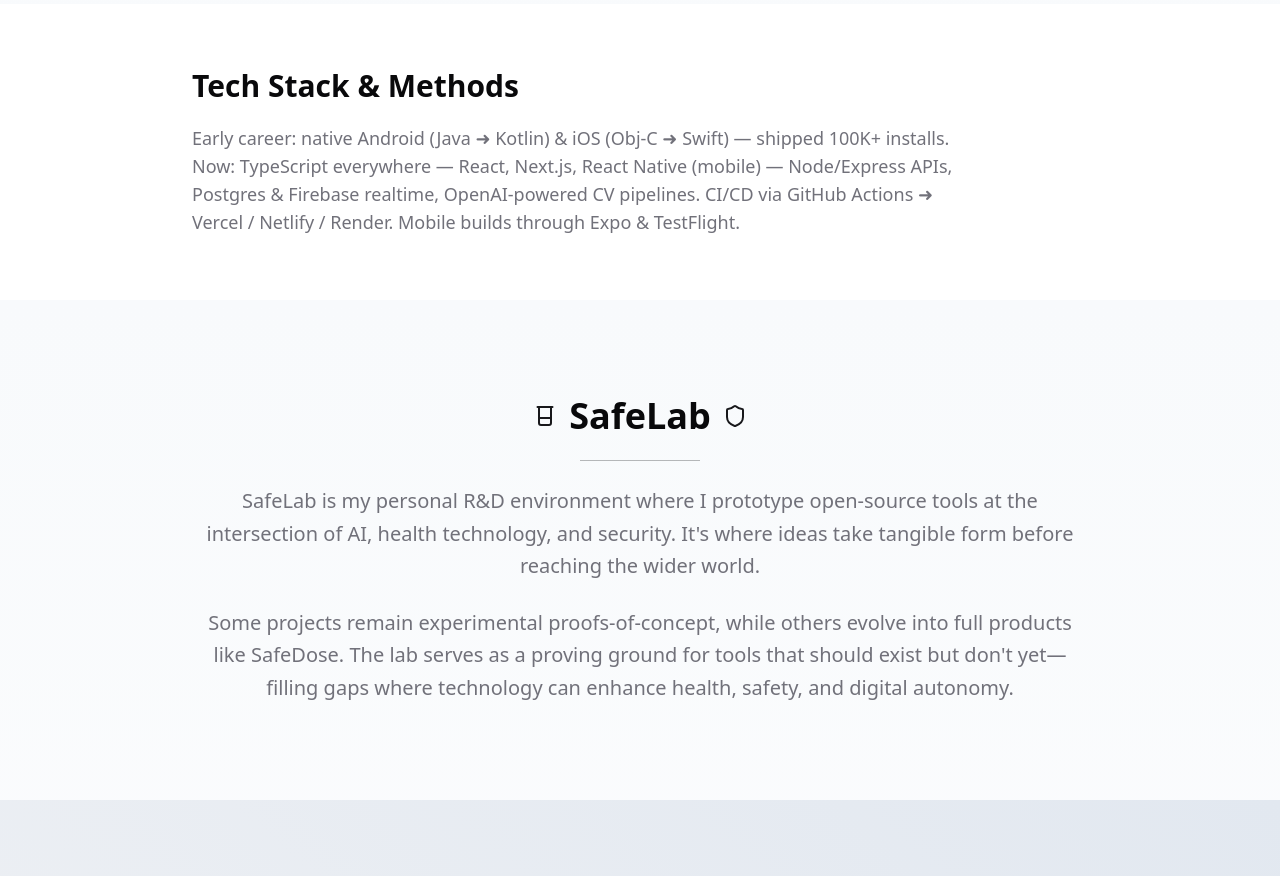
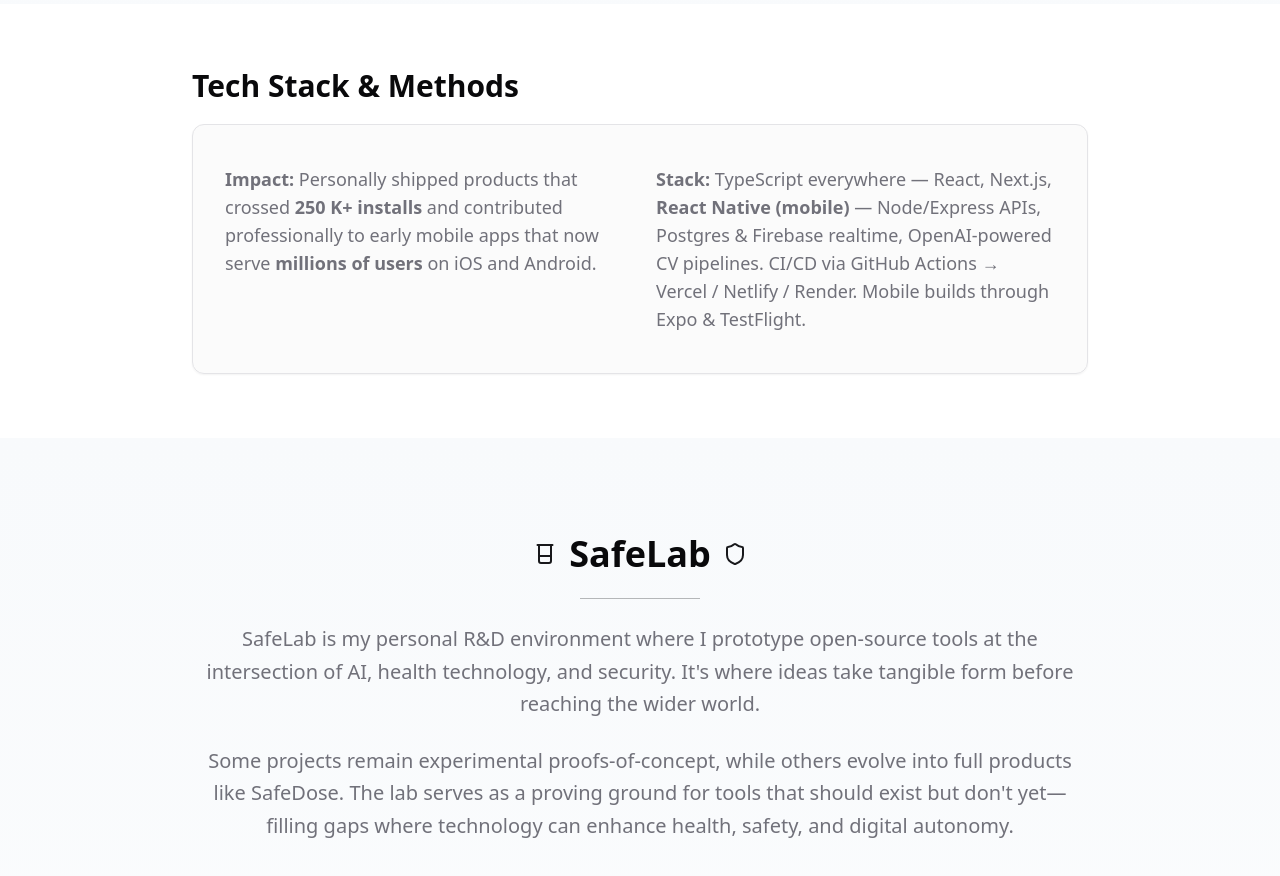
Before and after one commit to rodneyg/rodney-gainous-site, a React (Vite) app: page / in a window 1280 px wide. Shown: the part 860-1736 px from the top of the page. Built offline with nearby package versions, Linux system fonts and the light colour scheme.

Commit message:
Implement redesigned Tech Stack section with card layout
Co-authored-by: rodneyg <6868495+rodneyg@users.noreply.github.com>

```diff
--- a/src/components/TechStackBlock.tsx
+++ b/src/components/TechStackBlock.tsx
@@ -1,5 +1,6 @@
 import React from 'react';
 import { motion } from 'framer-motion';
+import { Card } from '@/components/ui/card';
 
 const TechStackBlock = () => {
   return (
@@ -12,10 +13,16 @@ const TechStackBlock = () => {
         transition={{ duration: 0.6 }}
       >
         <h2 className="text-3xl font-bold mb-5">Tech Stack & Methods</h2>
-        <p className="text-lg text-muted-foreground max-w-[75ch]">
-          Early career: native Android (Java ➜ Kotlin) &amp; iOS (Obj-C ➜ Swift) — shipped 100K+ installs.
-          Now: TypeScript everywhere — React, Next.js, React Native (mobile) — Node/Express APIs, Postgres &amp; Firebase realtime, OpenAI-powered CV pipelines. CI/CD via GitHub Actions ➜ Vercel / Netlify / Render. Mobile builds through Expo &amp; TestFlight.
-        </p>
+        <Card className="rounded-xl shadow-sm bg-muted/40 px-8 py-10 max-w-4xl mx-auto">
+          <div className="md:flex md:gap-8">
+            <p className="text-lg text-muted-foreground flex-1">
+              <strong>Impact:</strong> Personally shipped products that crossed <strong>250 K+ installs</strong> and contributed professionally to early mobile apps that now serve <strong>millions of users</strong> on iOS and Android.
+            </p>
+            <p className="text-lg text-muted-foreground flex-1 mt-4 md:mt-0">
+              <strong>Stack:</strong> TypeScript everywhere — React, Next.js, <strong>React Native (mobile)</strong> — Node/Express APIs, Postgres & Firebase realtime, OpenAI-powered CV pipelines. CI/CD via GitHub Actions → Vercel / Netlify / Render. Mobile builds through Expo & TestFlight.
+            </p>
+          </div>
+        </Card>
       </motion.div>
     </section>
   );
```
